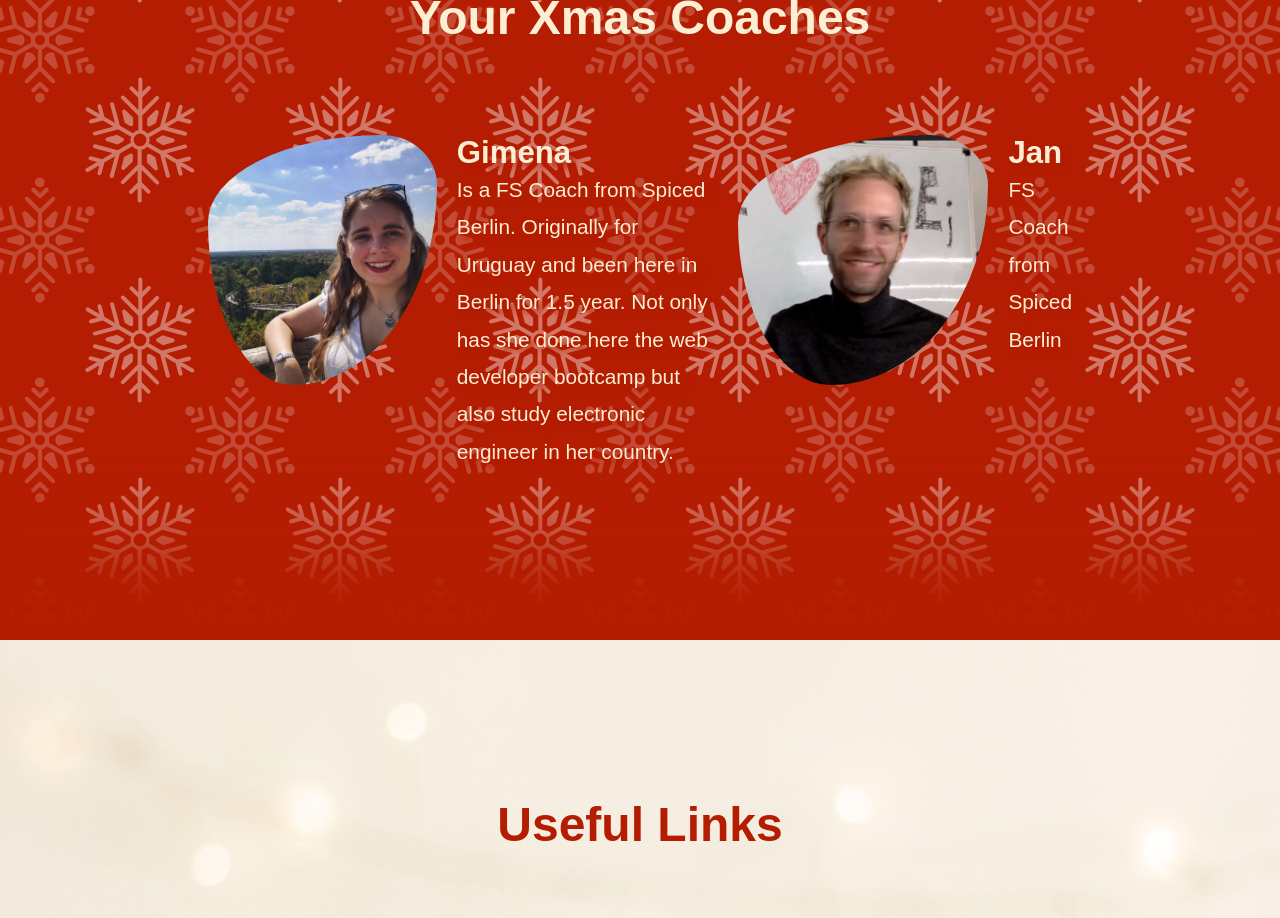
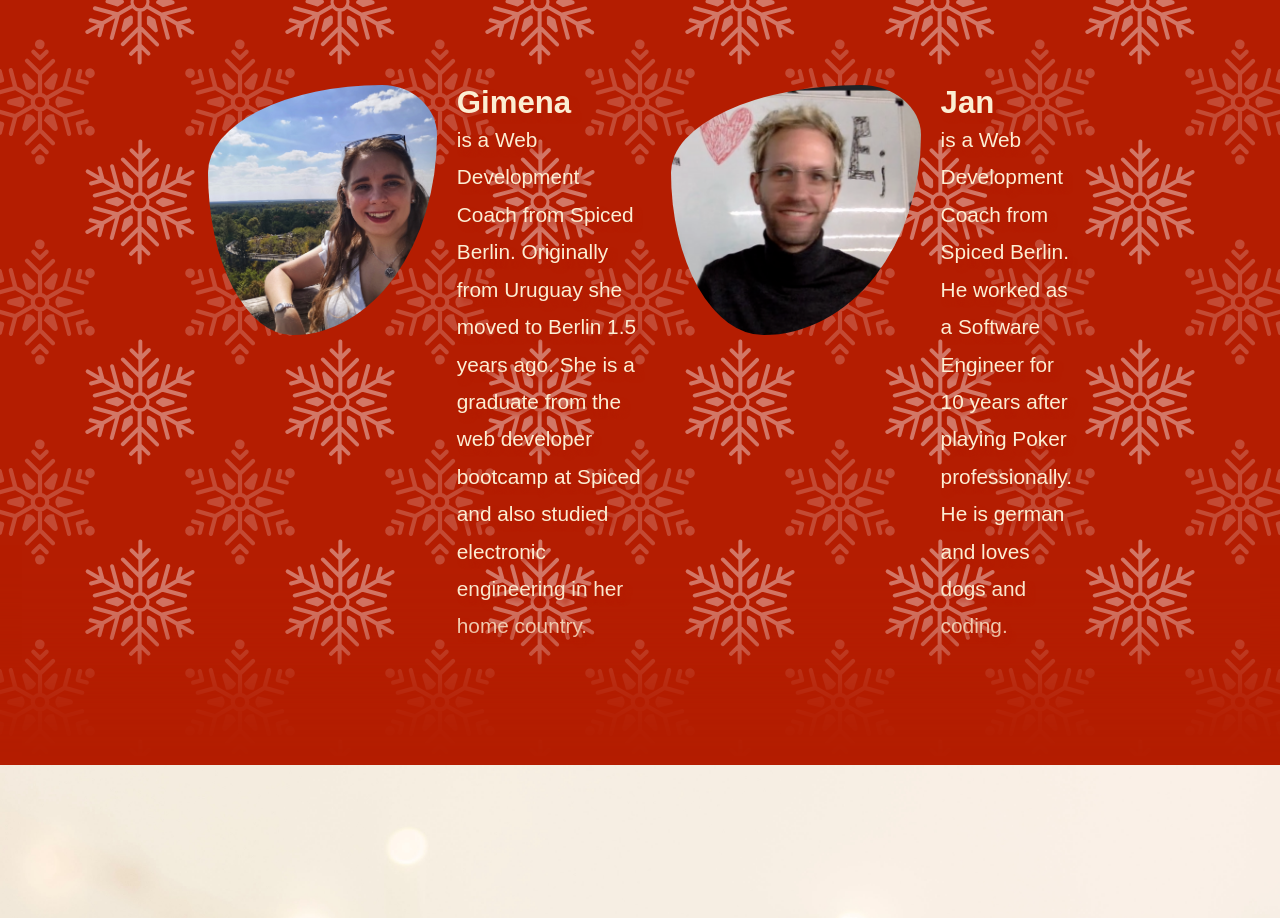
Before and after one commit to mgczarnievicz/www-xmas-2022, a Next.js app: page / in a window 1280 px wide. Shown: the part 960-1878 px from the top of the page. Built offline with nearby package versions, Linux system fonts and the light colour scheme.

Commit message:
coaches description

```diff
--- a/pages/index.tsx
+++ b/pages/index.tsx
@@ -18,12 +18,13 @@ const coachArray = [
         name: "Gimena",
         img: "/img/coaches/gimena.jpg",
         description:
-            "Is a FS Coach from Spiced Berlin.  Originally for Uruguay and been here in Berlin for 1.5 year. Not only has she done here the web developer bootcamp but also study electronic engineer in her country. ",
+            "is a Web Development Coach from Spiced Berlin.  Originally from Uruguay she moved to Berlin 1.5 years ago. She is a graduate from the web developer bootcamp at Spiced and also studied electronic engineering in her home country. ",
     },
     {
         name: "Jan",
         img: "/img/coaches/jan.png",
-        description: "FS Coach from Spiced Berlin",
+        description:
+            "is a Web Development Coach from Spiced Berlin. He worked as a Software Engineer for 10 years after playing Poker professionally. He is german and loves dogs and coding.",
     },
 ];
 
```
